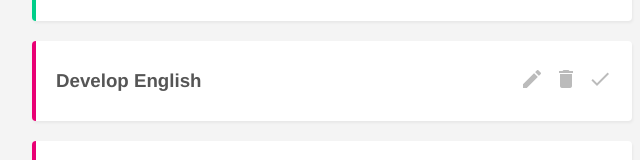
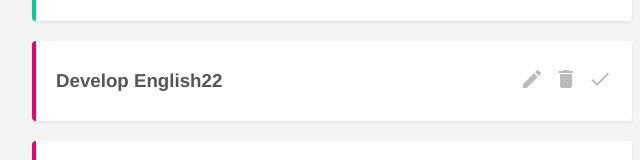
Before and after one commit to AhmedRabea0302/Project-Planner, a Vue app: page / in a window 1280 px wide. Shown: the part 165-325 px from the top of the page, without its empty margins (308-948 px from the left). Built offline with nearby package versions, Linux system fonts and the light colour scheme; data requests are answered from the project's data file.

Commit message:
creating the Edit Project Method

```diff
--- a/data/db.json
+++ b/data/db.json
@@ -8,7 +8,7 @@
     },
     {
       "id": 2,
-      "title": "Develop English",
+      "title": "Develop English22",
       "details": "Get The english Course",
       "complete": false
     },
--- a/src/views/EditProject.vue
+++ b/src/views/EditProject.vue
@@ -25,9 +25,11 @@ export default {
         EditProject() {
             fetch(this.uri, {
                 method: 'PATCH',
-                headers: {'Content-Type': 'application/'},
-                body: {title: this.title, details: this.details}
+                headers: {'Content-Type': 'application/json'},
+                body: JSON.stringify({title: this.title, details: this.details})
             })
+            .then(rsp => this.$router.push({name: 'Home'}))
+            .catch(error => console.log(error))
         }
     },
 
```
